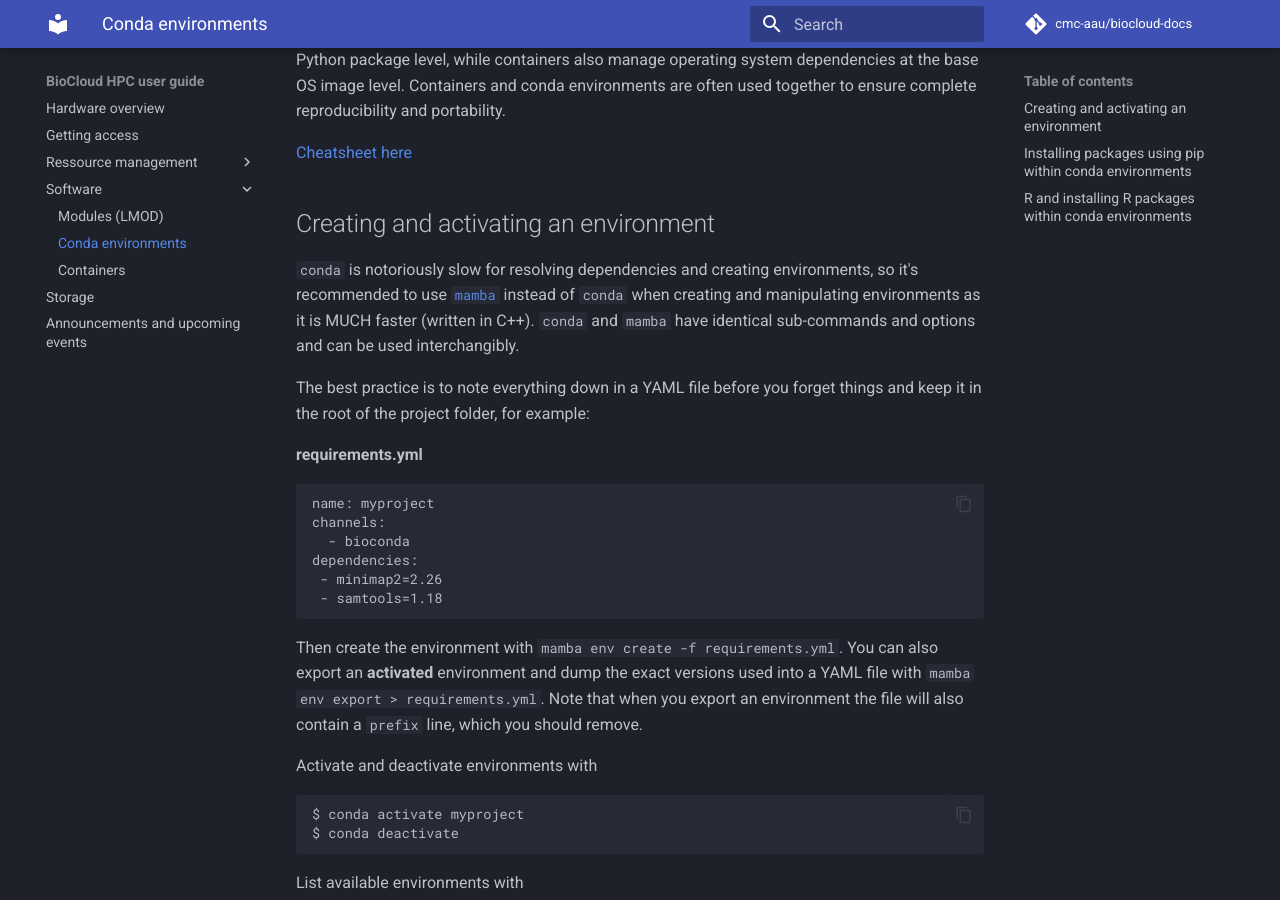
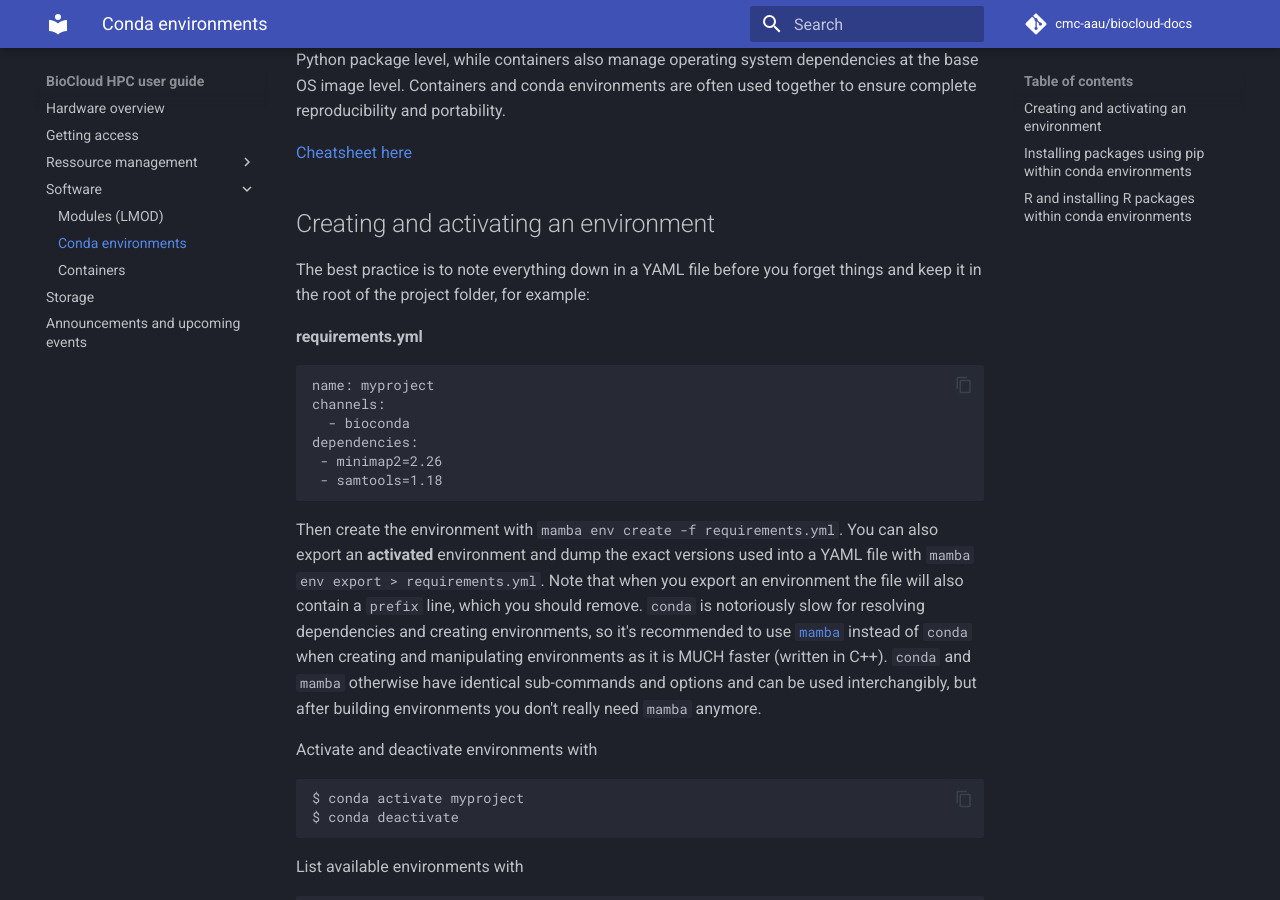
Before and after one commit to cmc-aau/hpc-docs, an MkDocs documentation site: the page built from docs/software/conda.md, in a window 1280 px wide and 900 px high, scrolled down 286 px. Built offline with MkDocs 1.6.1 and Material for MkDocs 9.7.7, drawn with Linux system fonts in a browser that asks for light colours; comment, search, counter and statistics services are not loaded; some of the changed lines change nothing that is shown.

Commit message:
move section

````diff
--- a/docs/software/conda.md
+++ b/docs/software/conda.md
@@ -4,8 +4,6 @@
 [Cheatsheet here](https://docs.conda.io/projects/conda/en/latest/_downloads/843d9e0198f2a193a3484886fa28163c/conda-cheatsheet.pdf)
 
 ## Creating and activating an environment
-`conda` is notoriously slow for resolving dependencies and creating environments, so it's recommended to use [`mamba`](https://mamba.readthedocs.io/en/latest/) instead of `conda` when creating and manipulating environments as it is MUCH faster (written in C++). `conda` and `mamba` have identical sub-commands and options and can be used interchangibly.
-
 The best practice is to note everything down in a YAML file before you forget things and keep it in the root of the project folder, for example:
 
 **requirements.yml**
@@ -18,7 +16,7 @@ dependencies:
  - samtools=1.18
 ```
 
-Then create the environment with `mamba env create -f requirements.yml`. You can also export an **activated** environment and dump the exact versions used into a YAML file with `mamba env export > requirements.yml`. Note that when you export an environment the file will also contain a `prefix` line, which you should remove.
+Then create the environment with `mamba env create -f requirements.yml`. You can also export an **activated** environment and dump the exact versions used into a YAML file with `mamba env export > requirements.yml`. Note that when you export an environment the file will also contain a `prefix` line, which you should remove. `conda` is notoriously slow for resolving dependencies and creating environments, so it's recommended to use [`mamba`](https://mamba.readthedocs.io/en/latest/) instead of `conda` when creating and manipulating environments as it is MUCH faster (written in C++). `conda` and `mamba` otherwise have identical sub-commands and options and can be used interchangibly, but after building environments you don't really need `mamba` anymore.
 
 Activate and deactivate environments with
 ```
````
